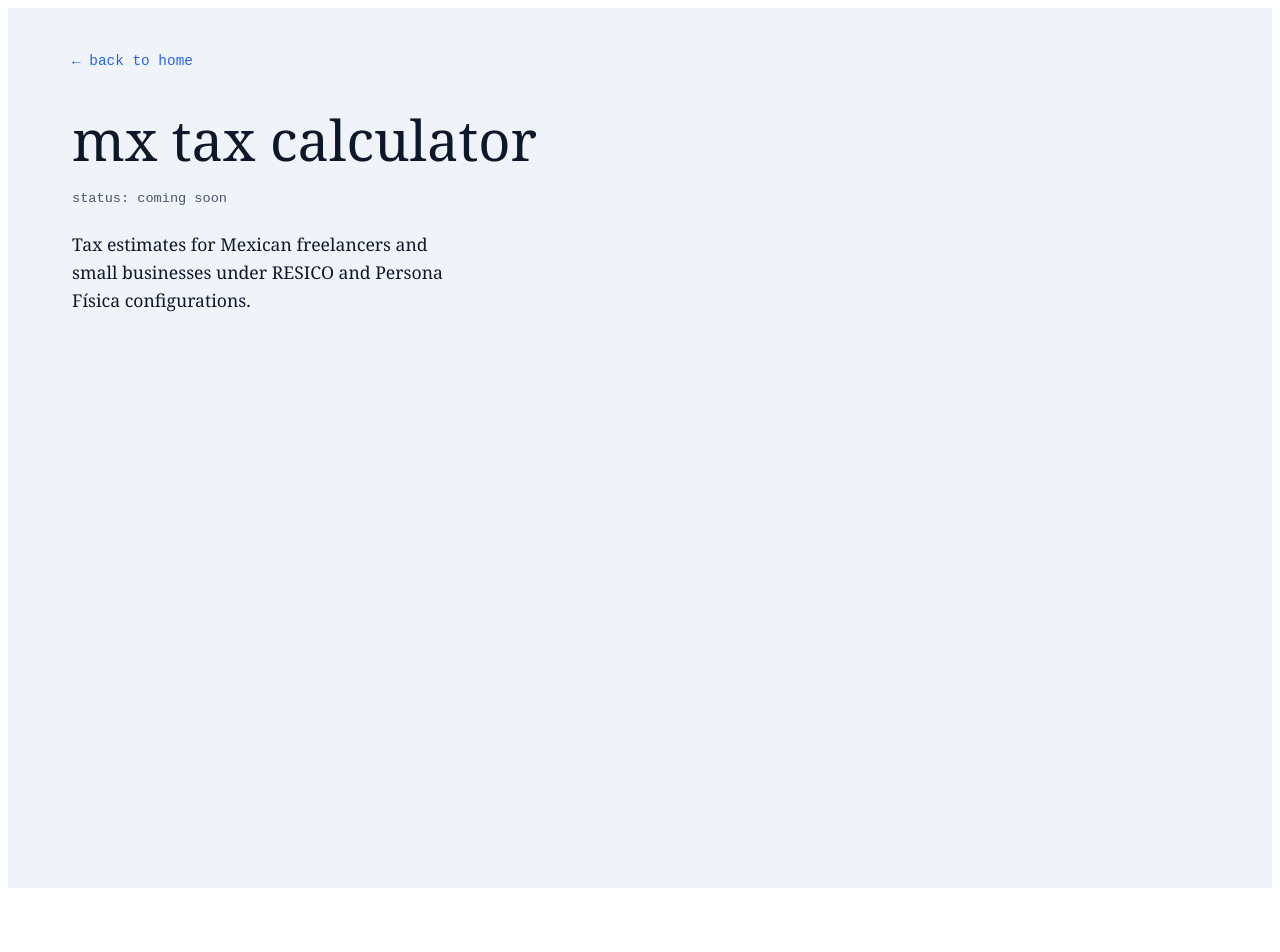
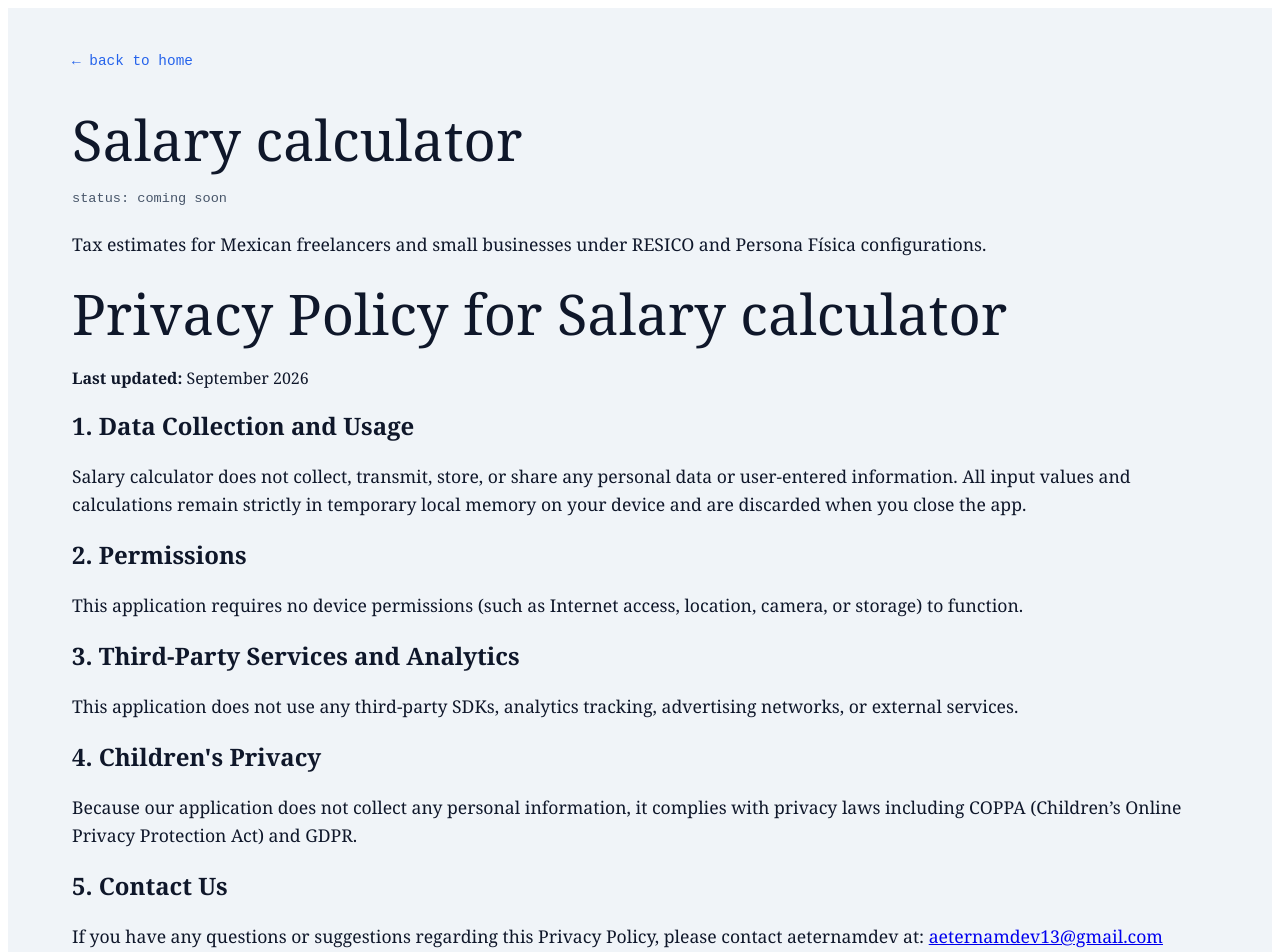
Before and after one commit to aeternam-13/aeternam-13.github.io, a SvelteKit app: page /mxtaxcalculator in a window 1280 px wide. Shown: the top 952 px of the page. Before the commit the page ends 896 px from the top, so only its background shows below. Built offline with nearby package versions, Linux system fonts and the light colour scheme.

Commit message:
feat: Salary calculator privacy Policy

```diff
--- a/src/routes/mxtaxcalculator/+page.svelte
+++ b/src/routes/mxtaxcalculator/+page.svelte
@@ -1,4 +1,8 @@
 <script lang="ts">
+    let appName = "Salary calculator";
+    let developerName = "aeternamdev";
+    let contactEmail = "aeternamdev13@gmail.com";
+    let lastUpdated = "September 2026";
 </script>
 
 <svelte:head>
@@ -8,12 +12,59 @@
 <main class="container">
     <a href="/" class="back-link">← back to home</a>
 
-    <h1>mx tax calculator</h1>
+    <h1>{appName}</h1>
     <p class="status">status: coming soon</p>
     <p class="description">
         Tax estimates for Mexican freelancers and small businesses under RESICO
         and Persona Física configurations.
     </p>
+
+    <h1>Privacy Policy for {appName}</h1>
+    <p><strong>Last updated:</strong> {lastUpdated}</p>
+
+    <section>
+        <h2>1. Data Collection and Usage</h2>
+        <p class="description">
+            {appName} does not collect, transmit, store, or share any personal data
+            or user-entered information. All input values and calculations remain
+            strictly in temporary local memory on your device and are discarded when
+            you close the app.
+        </p>
+    </section>
+
+    <section>
+        <h2>2. Permissions</h2>
+        <p class="description">
+            This application requires no device permissions (such as Internet
+            access, location, camera, or storage) to function.
+        </p>
+    </section>
+
+    <section>
+        <h2>3. Third-Party Services and Analytics</h2>
+        <p class="description">
+            This application does not use any third-party SDKs, analytics
+            tracking, advertising networks, or external services.
+        </p>
+    </section>
+
+    <section>
+        <h2>4. Children's Privacy</h2>
+        <p class="description">
+            Because our application does not collect any personal information,
+            it complies with privacy laws including COPPA (Children’s Online
+            Privacy Protection Act) and GDPR.
+        </p>
+    </section>
+
+    <section>
+        <h2>5. Contact Us</h2>
+        <p class="description">
+            If you have any questions or suggestions regarding this Privacy
+            Policy, please contact {developerName} at:
+            <a href="mailto:{contactEmail}">{contactEmail}</a>
+        </p>
+    </section>
 </main>
 
 <style>
@@ -53,7 +104,6 @@
 
     .description {
         font-size: 1.1rem;
-        max-width: 40ch;
         line-height: 1.6;
     }
 </style>
```
Also changed, not shown: src/routes/+page.svelte (+8 -11 lines).
